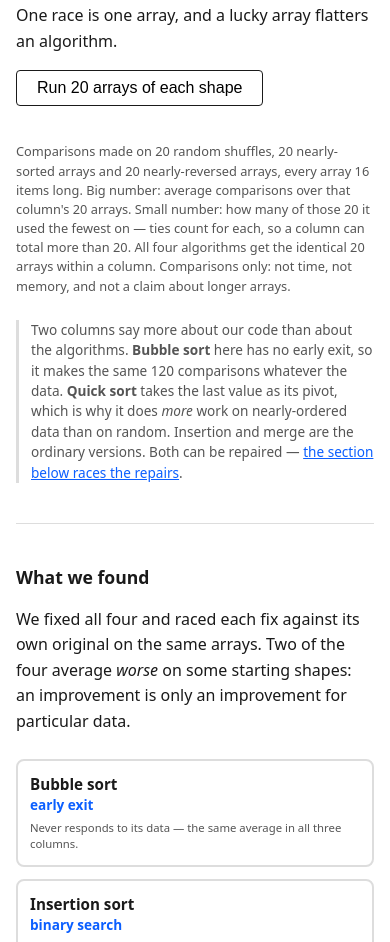
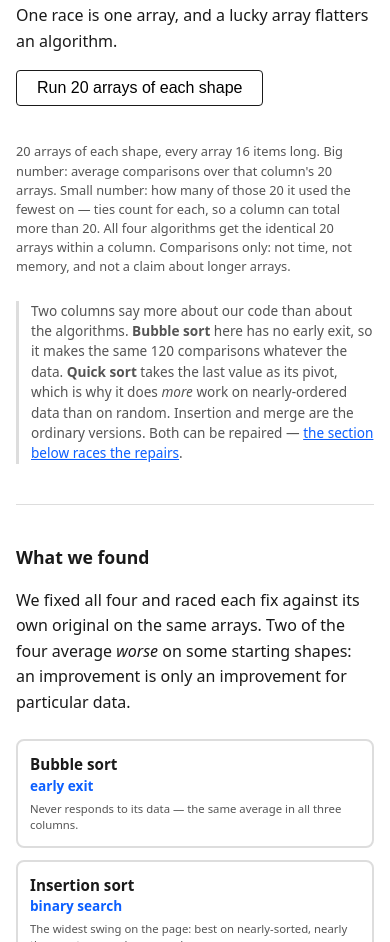
Before and after one commit to comp4020-agentic-coding-studio/comp4020-ass1-xuwancheng62-lab, a website built with Vite: page index.html in a window 390 px wide. Shown: the part 1455-2397 px from the top of the page. Built offline with nearby package versions, Linux system fonts and the light colour scheme.

Commit message:
Polish pass: shorter statistics scope line, paired number columns
Two things the rendered page showed that the word count in the plan could not.

The statistics caption was 75 words and eight lines on a phone, because a
generated sentence listed all three shapes by name directly above the three
column headings that already name them. It now says how many arrays and how
long they are -- the array length is the limit on the claim and is stated
nowhere else -- and the caption is 68 words, seven lines. This is a cut beyond
Amendment 7's approved list, which counted only the static blocks; noted here
rather than folded in silently.

The shared .matrix width rule was written for three number columns, so the
comparison's two sat 188px wide against a 478px label column with the pair of
numbers being compared pushed apart. 30% each puts them side by side: measured
[342, 256, 256] at 1920 and [133, 100, 100] at 390, nothing clipped at either.

Verified in Chrome at 1920x1080 and 390x844 against this build: no horizontal
overflow, no clipped cell, the win/tied/lost line on one line at 390px, the
highlight moving between the Original and Improved columns down the rows, and
both races permutation-clean over 65-77 distinct frames per viewport.

Co-Authored-By: Claude Opus 5 <noreply@anthropic.com>

```diff
--- a/src/race.ts
+++ b/src/race.ts
@@ -4,7 +4,6 @@ import {
   IMPROVED_ALGORITHMS,
   IMPROVEMENTS,
   INPUT_SHAPES,
-  SHAPE_DESCRIPTIONS,
   SHAPE_LABELS,
   SORT_ALGORITHMS,
   averageDirection,
@@ -130,11 +129,12 @@ export function initRace(root: ParentNode): void {
 
   // Every shape, always, so the sentence matches the table's three columns.
   // Amendment 4: this used to name only the selected shape, back when the table
-  // showed one condition at a time.
+  // showed one condition at a time. Amendment 7 stopped it listing the three
+  // shapes by name -- they are the column headings a centimetre above it, and
+  // spelling them out ran this caption to eight lines on a phone. The array
+  // length stays: it is stated nowhere else, and it is the limit on the claim.
   function describeStatsScope(): void {
-    const shapes = SHAPE_KEYS.map((shape) => `${STATS_RUNS} ${SHAPE_DESCRIPTIONS[shape]}`);
-    const listed = `${shapes.slice(0, -1).join(", ")} and ${shapes.at(-1)}`;
-    statsScope!.textContent = `Comparisons made on ${listed}, every array ${ARRAY_LENGTH} items long.`;
+    statsScope!.textContent = `${STATS_RUNS} arrays of each shape, every array ${ARRAY_LENGTH} items long.`;
   }
 
   // The selector is the race's condition only. It deliberately leaves the
--- a/src/sorting.ts
+++ b/src/sorting.ts
@@ -578,13 +578,6 @@ export const SHAPE_LABELS: Record<ShapeKey, string> = {
   nearlyReversed: "Nearly reversed",
 };
 
-/** How the statistics run describes each shape in the table's scope line. */
-export const SHAPE_DESCRIPTIONS: Record<ShapeKey, string> = {
-  random: "random shuffles",
-  nearlySorted: "nearly-sorted arrays",
-  nearlyReversed: "nearly-reversed arrays",
-};
-
 /** How many values the two "nearly" shapes knock out of place. */
 const DISPLACEMENTS = 2;
 
--- a/styles.css
+++ b/styles.css
@@ -266,6 +266,16 @@ a {
   width: 22%;
 }
 
+/* The comparison has two number columns where the statistics matrix has three,
+   so 22% each left 56% of the table as an empty row-label column and pushed the
+   two numbers being compared apart. Measured at 1920: 478px of label against
+   two 188px columns; at 30% they sit as a pair. Same rule, adjusted for the
+   shape of the table rather than a second set of cell styles. */
+.improve .matrix thead th:not(:first-child),
+.improve .matrix tbody td {
+  width: 30%;
+}
+
 /* The average is the number being compared across columns, so it gets the size;
    the win count is the same fact at lower resolution and sits under it. */
 .matrix .avg {
```
